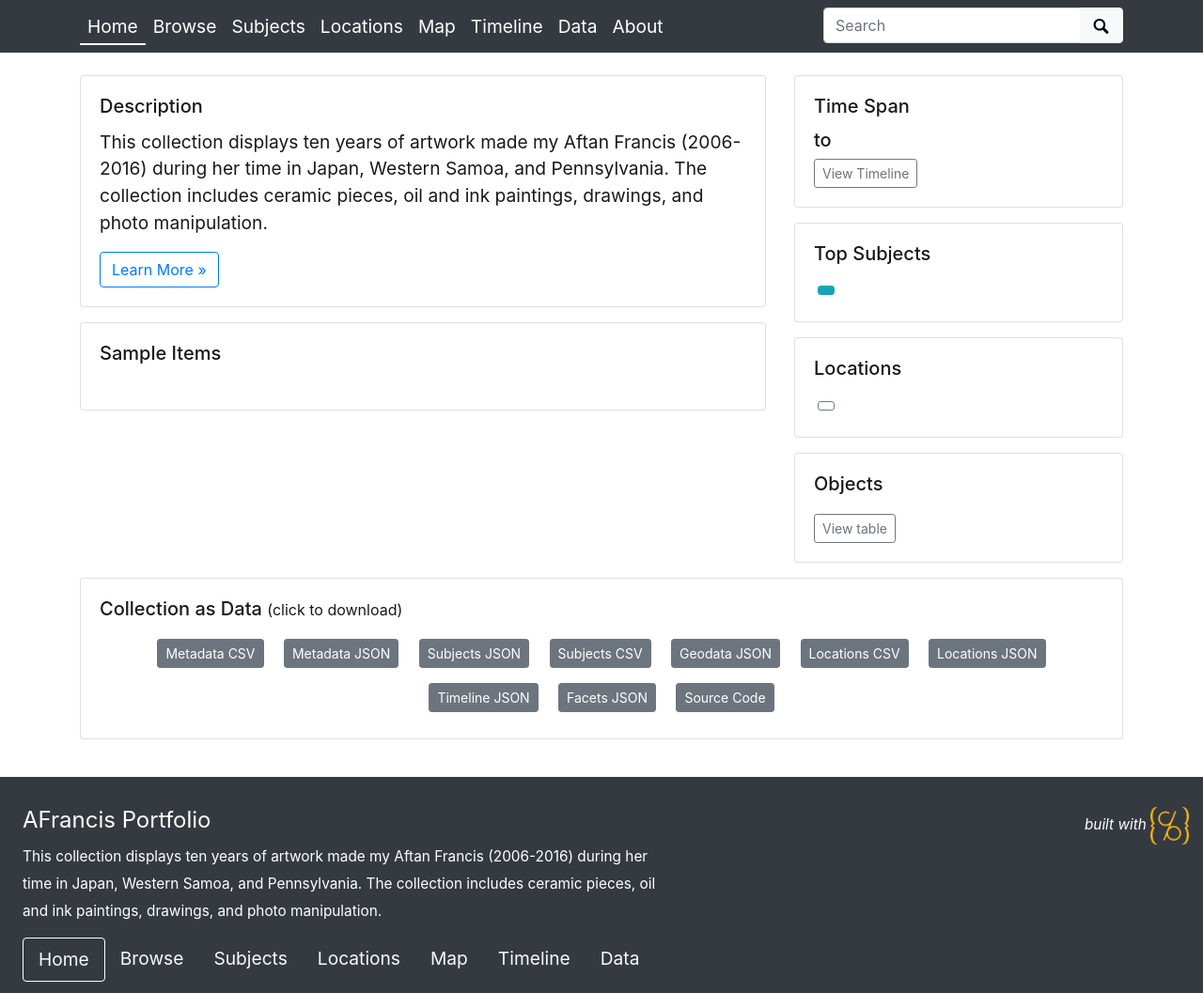
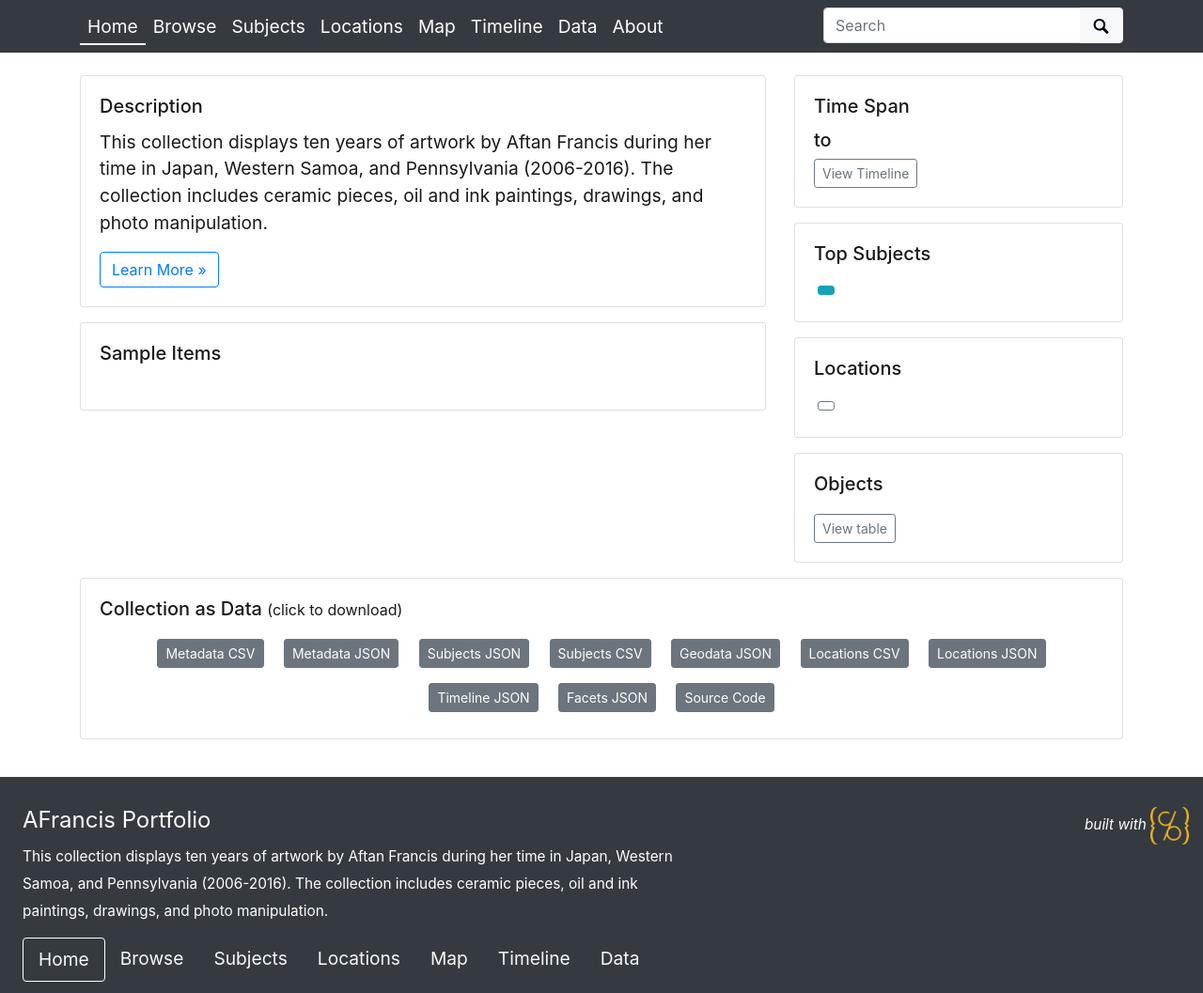
Before and after one commit to afran12/AFrancis-Portfolio, a Jekyll site: the page built from index.md, in a window 1280 px wide and 1400 px high. Shown: the part 343-1400 px from the top of the window at 94% size. Built offline with Jekyll 4.4.1, drawn with Linux system fonts in a browser that asks for light colours.

Commit message:
description edit

```diff
--- a/_config.yml
+++ b/_config.yml
@@ -25,7 +25,7 @@ title: AFrancis Portfolio
 tagline: A collection of amateur artwork by AFrancis
 # description appears in meta tags and other locations
 # this description might appear in search result lists, keep around 160 characters max
-description: "This collection displays ten years of artwork made my Aftan Francis (2006-2016) during her time in Japan, Western Samoa, and Pennsylvania. The collection includes ceramic pieces, oil and ink paintings, drawings, and photo manipulation."
+description: "This collection displays ten years of artwork by Aftan Francis during her time in Japan, Western Samoa, and Pennsylvania (2006-2016). The collection includes ceramic pieces, oil and ink paintings, drawings, and photo manipulation."
 # creator of the digital collection, to appear in meta tags; we typically use our GitHub usernames but feel free to just use your name
 author: afran12
 
```
